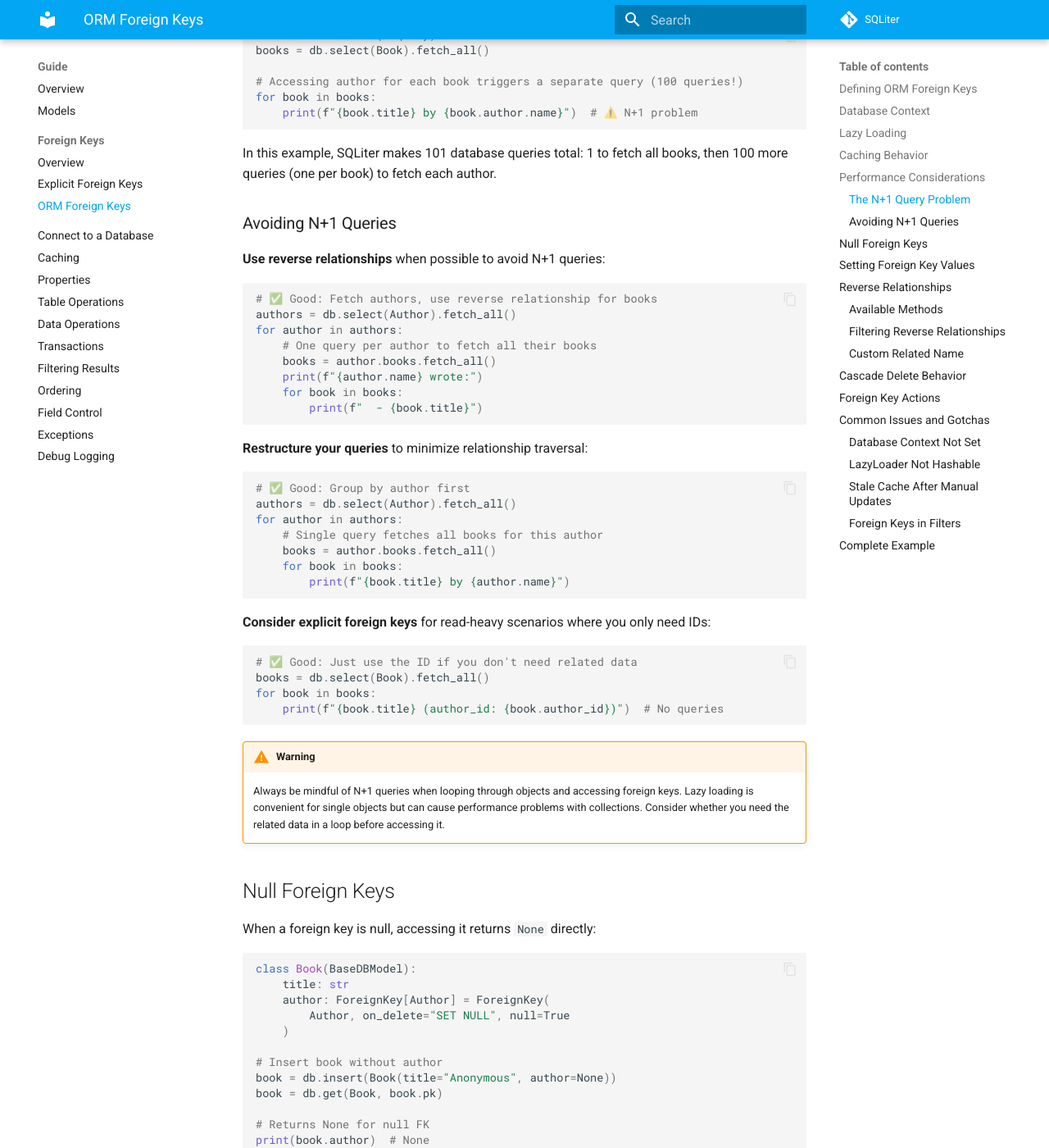
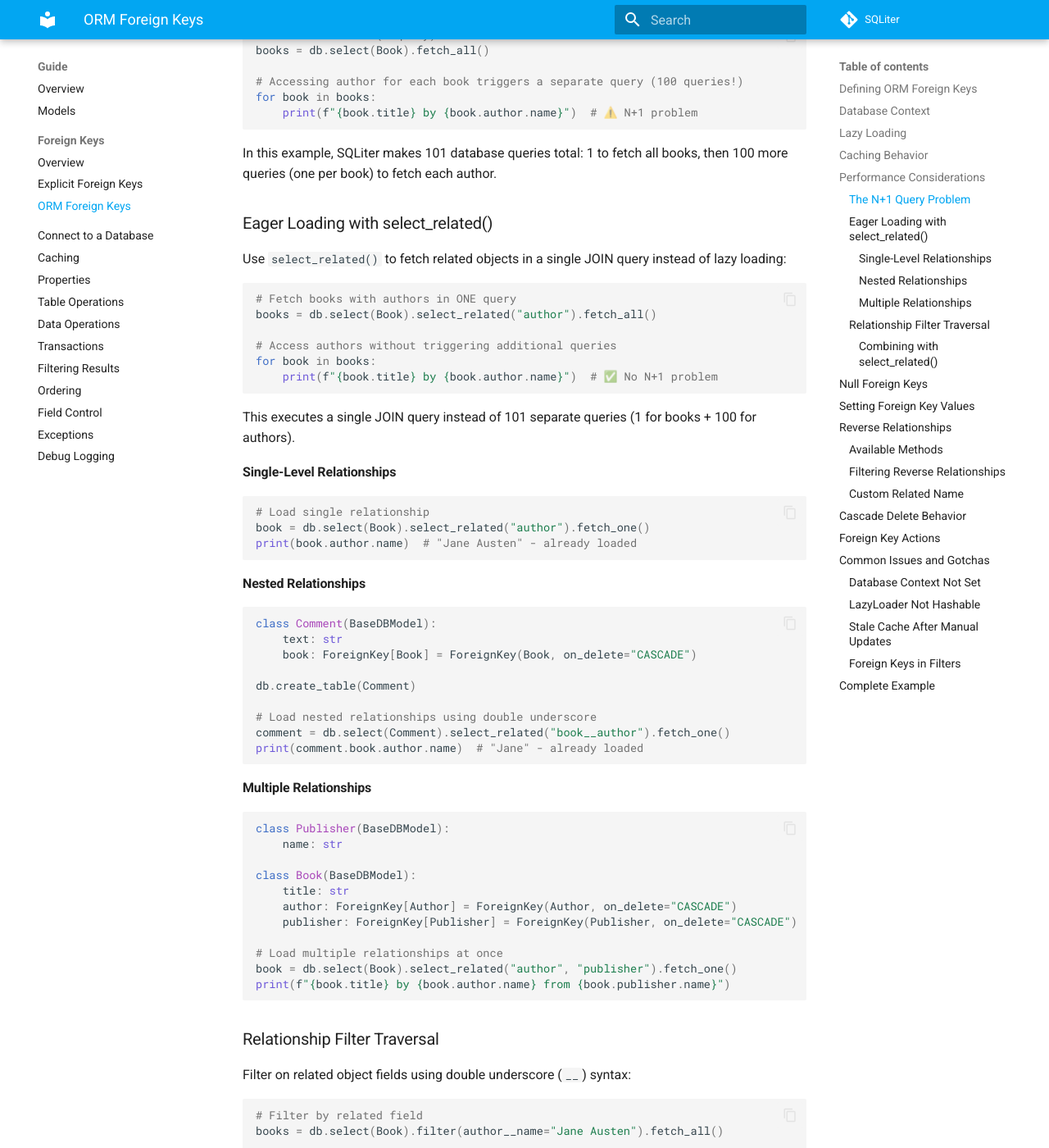
Before and after one commit to seapagan/sqliter-py, an MkDocs documentation site: the page built from docs/guide/foreign-keys/orm.md, in a window 1280 px wide and 1400 px high, scrolled down 2216 px. Shown: the whole window at 82% size. Built offline with MkDocs 1.6.1 and Material for MkDocs 9.7.7, drawn with Linux system fonts in a browser that asks for light colours; plug-ins that fetch from the network failed and are left out; comment, search, counter and statistics services are not loaded; some of the changed text lies outside the part shown.

Commit message:
docs: add select_related() and relationship filter traversal documentation
Document the newly implemented select_related() eager loading feature
and relationship filter traversal for ORM foreign keys. Replaces the
previous N+1 workaround section with the proper solution.

- Add Eager Loading with select_related() section to orm.md
- Add Relationship Filter Traversal section to orm.md
- Add Relationship Filter Traversal section to filtering.md
- Update Foreign Keys in Filters section to mention new feature
- Convert N+1 warning to a tip about using select_related()

````diff
--- a/docs/guide/foreign-keys/orm.md
+++ b/docs/guide/foreign-keys/orm.md
@@ -109,48 +109,106 @@ for book in books:
 In this example, SQLiter makes 101 database queries total: 1 to fetch all books,
 then 100 more queries (one per book) to fetch each author.
 
-### Avoiding N+1 Queries
+### Eager Loading with select_related()
 
-**Use reverse relationships** when possible to avoid N+1 queries:
+Use `select_related()` to fetch related objects in a single JOIN query instead
+of lazy loading:
 
 ```python
-# ✅ Good: Fetch authors, use reverse relationship for books
-authors = db.select(Author).fetch_all()
-for author in authors:
-    # One query per author to fetch all their books
-    books = author.books.fetch_all()
-    print(f"{author.name} wrote:")
-    for book in books:
-        print(f"  - {book.title}")
+# Fetch books with authors in ONE query
+books = db.select(Book).select_related("author").fetch_all()
+
+# Access authors without triggering additional queries
+for book in books:
+    print(f"{book.title} by {book.author.name}")  # ✅ No N+1 problem
 ```
 
-**Restructure your queries** to minimize relationship traversal:
+This executes a single JOIN query instead of 101 separate queries (1 for books
++ 100 for authors).
+
+#### Single-Level Relationships
 
 ```python
-# ✅ Good: Group by author first
-authors = db.select(Author).fetch_all()
-for author in authors:
-    # Single query fetches all books for this author
-    books = author.books.fetch_all()
-    for book in books:
-        print(f"{book.title} by {author.name}")
+# Load single relationship
+book = db.select(Book).select_related("author").fetch_one()
+print(book.author.name)  # "Jane Austen" - already loaded
 ```
 
-**Consider explicit foreign keys** for read-heavy scenarios where you only need IDs:
+#### Nested Relationships
 
 ```python
-# ✅ Good: Just use the ID if you don't need related data
-books = db.select(Book).fetch_all()
-for book in books:
-    print(f"{book.title} (author_id: {book.author_id})")  # No queries
+class Comment(BaseDBModel):
+    text: str
+    book: ForeignKey[Book] = ForeignKey(Book, on_delete="CASCADE")
+
+db.create_table(Comment)
+
+# Load nested relationships using double underscore
+comment = db.select(Comment).select_related("book__author").fetch_one()
+print(comment.book.author.name)  # "Jane" - already loaded
 ```
 
-> [!WARNING]
+#### Multiple Relationships
+
+```python
+class Publisher(BaseDBModel):
+    name: str
+
+class Book(BaseDBModel):
+    title: str
+    author: ForeignKey[Author] = ForeignKey(Author, on_delete="CASCADE")
+    publisher: ForeignKey[Publisher] = ForeignKey(Publisher, on_delete="CASCADE")
+
+# Load multiple relationships at once
+book = db.select(Book).select_related("author", "publisher").fetch_one()
+print(f"{book.title} by {book.author.name} from {book.publisher.name}")
+```
+
+### Relationship Filter Traversal
+
+Filter on related object fields using double underscore (`__`) syntax:
+
+```python
+# Filter by related field
+books = db.select(Book).filter(author__name="Jane Austen").fetch_all()
+
+# Supports all comparison operators
+books = db.select(Book).filter(author__name__like="Jane%").fetch_all()
+books = db.select(Book).filter(author__name__in=["Jane", "Charles"]).fetch_all()
+
+# Works with nested relationships
+comments = db.select(Comment).filter(book__author__name="Charles").fetch_all()
+```
+
+This automatically adds the necessary JOINs behind the scenes.
+
+#### Combining with select_related()
+
+You can combine eager loading with relationship filters:
+
+```python
+# Load related objects AND filter by them
+results = (
+    db.select(Book)
+    .select_related("author")
+    .filter(author__name__startswith="J")
+    .fetch_all()
+)
+
+for book in results:
+    print(f"{book.title} by {book.author.name}")  # No additional query
+```
+
+> [!NOTE]
 >
-> Always be mindful of N+1 queries when looping through objects and accessing
-> foreign keys. Lazy loading is convenient for single objects but can cause
-> performance problems with collections. Consider whether you need the related
-> data in a loop before accessing it.
+> `select_related()` only works with ORM foreign keys (`sqliter.orm.ForeignKey`).
+> For explicit foreign keys, use manual joins or separate queries.
+
+> [!TIP]
+>
+> Always use `select_related()` when you know you'll need related data in a loop.
+> Lazy loading is convenient for single objects or conditional access, but eager
+> loading prevents N+1 queries in most scenarios.
 
 ## Null Foreign Keys
 
@@ -390,19 +448,21 @@ author_name = book.author.name  # Fetches latest author data
 
 ### Foreign Keys in Filters
 
-When filtering by foreign key relationships, use the `_id` field, not the
-relationship field:
+When filtering by foreign key relationships, you have several options:
 
 ```python
-# ❌ Won't work - can't filter by FK field
-books = db.select(Book).filter(author=author_obj).fetch_all()
-
 # ✅ Works - filter by _id field
 books = db.select(Book).filter(author_id=author.pk).fetch_all()
 
 # ✅ Also works - use the ID directly
 books = db.select(Book).filter(author_id=42).fetch_all()
+
+# ✅ NEW - Filter by related model fields (requires ORM FK)
+books = db.select(Book).filter(author__name="Jane Austen").fetch_all()
 ```
+
+The relationship filter traversal (e.g., `author__name`) only works with
+`sqliter.orm.ForeignKey` and automatically joins the related tables.
 
 ## Complete Example
 
````
Also changed, not shown: docs/guide/filtering.md (+61 -0 lines).
